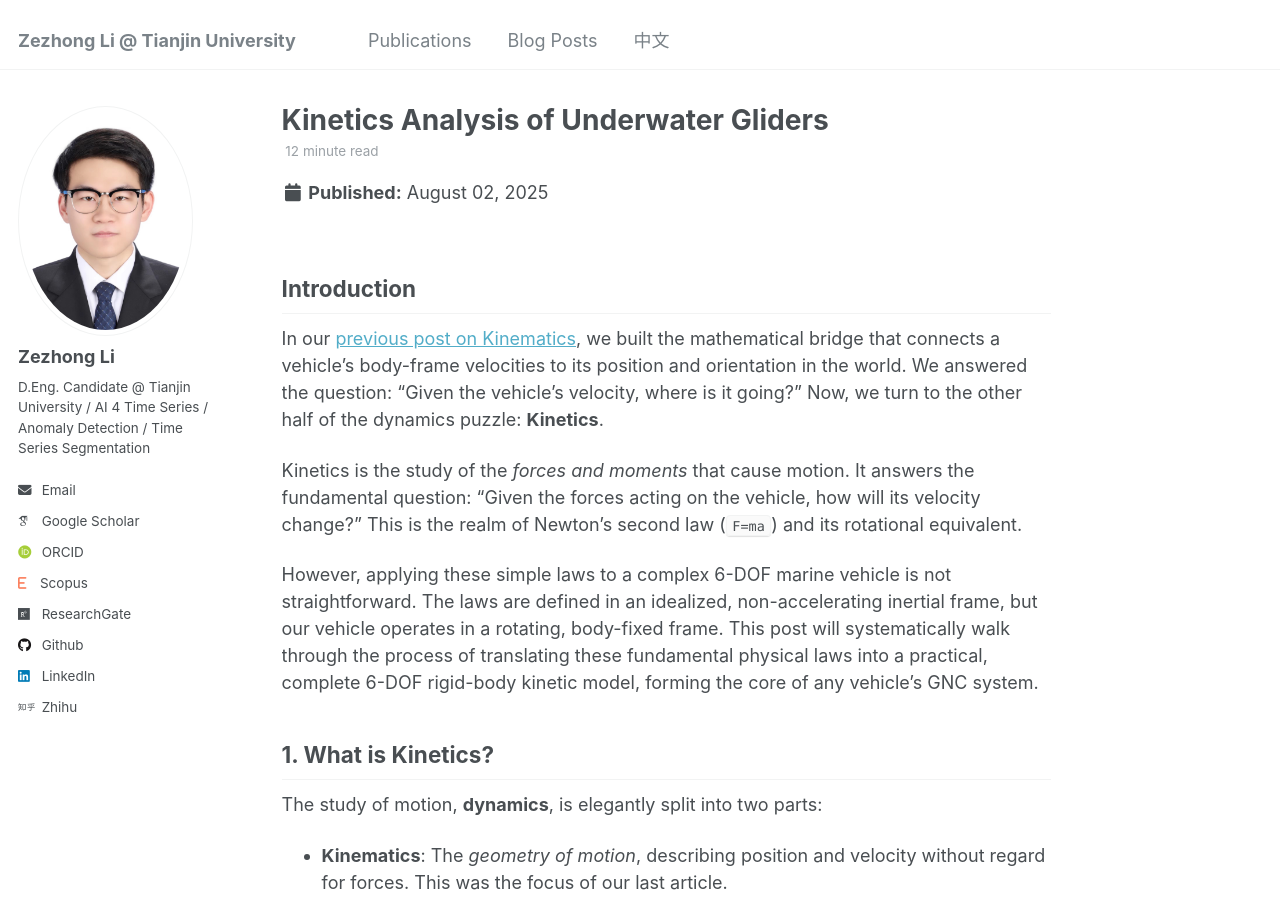
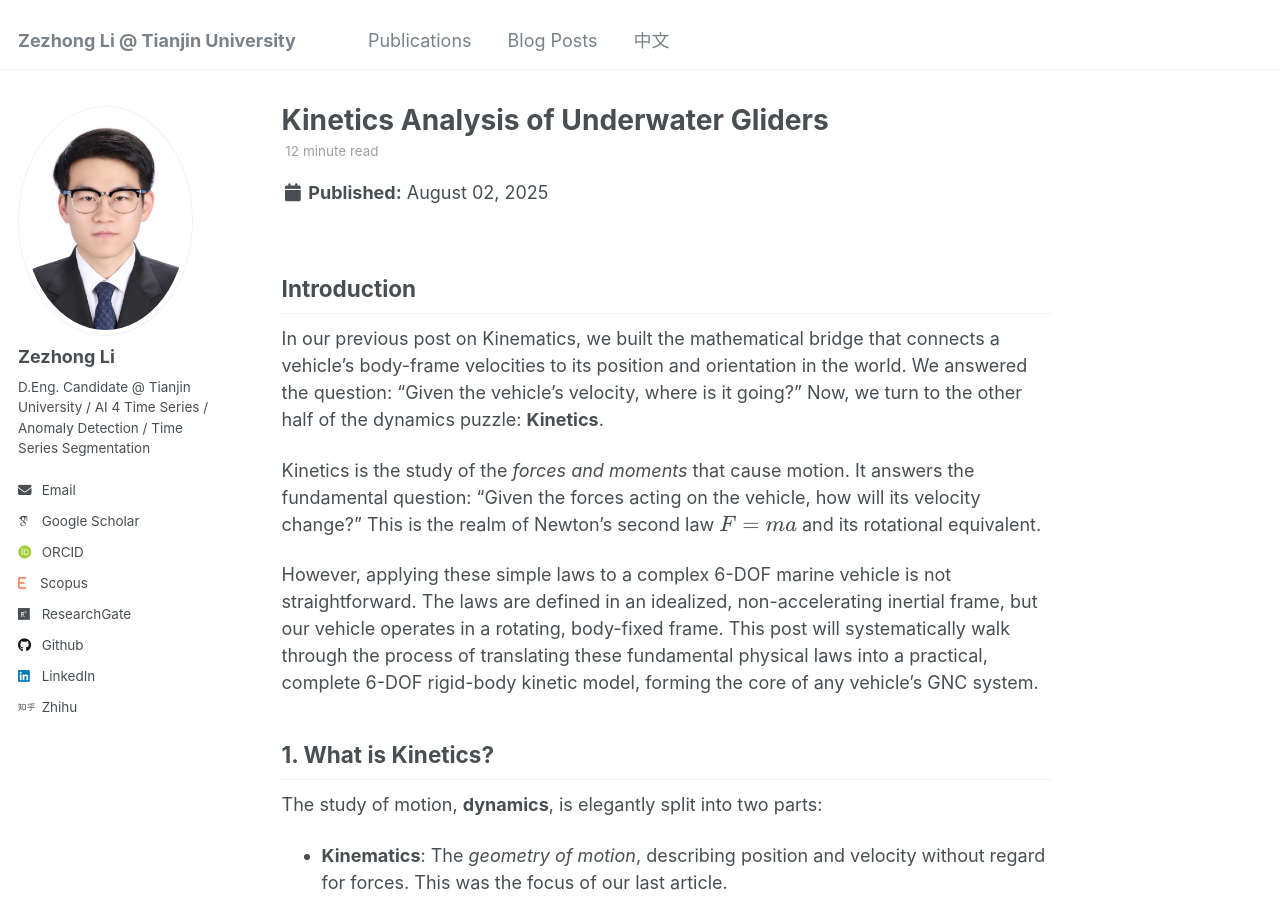
Before and after one commit to lzz19980125/lzz19980125.github.io, a Jekyll site: the page built from _posts/2025-8-2-Kinetics Analysis of Underwater Gliders.md, in a window 1280 px wide and 900 px high. Built offline with Jekyll 4.4.1, drawn with Linux system fonts in a browser that asks for light colours; some web fonts are replaced; some of the changed text lies outside the part shown.

```diff
--- a/_posts/2025-8-2-Kinetics Analysis of Underwater Gliders.md
+++ b/_posts/2025-8-2-Kinetics Analysis of Underwater Gliders.md
@@ -15,9 +15,9 @@ tags:
 
 ## Introduction
 
-In our [previous post on Kinematics](https://lzz19980125.github.io/posts/2025-7-28-Kinematic%20Analysis%20of%20Underwater%20Gliders), we built the mathematical bridge that connects a vehicle's body-frame velocities to its position and orientation in the world. We answered the question: "Given the vehicle's velocity, where is it going?" Now, we turn to the other half of the dynamics puzzle: **Kinetics**.
+In our previous post on Kinematics, we built the mathematical bridge that connects a vehicle's body-frame velocities to its position and orientation in the world. We answered the question: "Given the vehicle's velocity, where is it going?" Now, we turn to the other half of the dynamics puzzle: **Kinetics**.
 
-Kinetics is the study of the *forces and moments* that cause motion. It answers the fundamental question: "Given the forces acting on the vehicle, how will its velocity change?" This is the realm of Newton's second law (`F=ma`) and its rotational equivalent.
+Kinetics is the study of the *forces and moments* that cause motion. It answers the fundamental question: "Given the forces acting on the vehicle, how will its velocity change?" This is the realm of Newton's second law $$F=ma$$ and its rotational equivalent.
 
 However, applying these simple laws to a complex 6-DOF marine vehicle is not straightforward. The laws are defined in an idealized, non-accelerating inertial frame, but our vehicle operates in a rotating, body-fixed frame. This post will systematically walk through the process of translating these fundamental physical laws into a practical, complete 6-DOF rigid-body kinetic model, forming the core of any vehicle's GNC system.
 
@@ -81,7 +81,7 @@ The **Transport Theorem**, or the rule for differentiating a vector in a moving
 
 $$ \frac{d}{dt}(a) \bigg|_i = \frac{d}{dt}(a) \bigg|_b + \omega_{ib} \times a $$
 
-*   **Intuitive Explanation:** Imagine standing on a spinning merry-go-round (`{b}`) and extending your arm (`a`). An observer on the ground (`{i}`) sees your arm's velocity (`d(a)/dt|_i`) as a combination of two things: how fast you are moving your arm relative to the merry-go-round (`d(a)/dt|_b`), plus the velocity imparted to your arm simply by the merry-go-round's rotation (`\omega_{ib} \times a`).
+*   **Intuitive Explanation:** Imagine standing on a spinning merry-go-round `{b}` and extending your arm $$a$$. An observer on the ground (`{i}`) sees your arm's velocity $$d(a)/dt|_i$$ as a combination of two things: how fast you are moving your arm relative to the merry-go-round $$d(a)/dt|_b$$, plus the velocity imparted to your arm simply by the merry-go-round's rotation $$\omega_{ib} \times a$$.
 
 This theorem is our bridge between the two reference frames.
 
@@ -91,11 +91,11 @@ Let's apply the Transport Theorem to Newton's Second Law. We start with the law
 
 $$ f_g = \frac{d}{dt} (m v_{ng}) \bigg|_n = m \frac{d v_{ng}}{dt} \bigg|_n $$
 
-Now, we use the theorem to express the inertial derivative `d/dt|_n` in terms of the body-frame derivative `d/dt|_b`:
+Now, we use the theorem to express the inertial derivative $$d/dt|_n$$ in terms of the body-frame derivative $$d/dt|_b$$:
 
 $$ f_g^b = m \left( \frac{d v_{ng}^b}{dt} \bigg|_b + \omega_{nb}^b \times v_{ng}^b \right) $$
 
-Here, we've expressed all vectors in the BODY frame `{b}`. Using dot notation for the body-frame derivative (`\dot{v} = dv/dt|_b`), we get:
+Here, we've expressed all vectors in the BODY frame `{b}`. Using dot notation for the body-frame derivative $$\dot{v} = dv/dt|_b$$, we get:
 
 $$ f_g^b = m (\dot{v}_{ng}^b + \omega_{nb}^b \times v_{ng}^b) $$
 
@@ -128,6 +128,7 @@ $$
 \begin{bmatrix} v_{ng}^b \\ \omega_{nb}^b \end{bmatrix} =
 \begin{bmatrix} f_g^b \\ m_g^b \end{bmatrix}
 $$
+
 (Note: we used the skew-symmetric matrix $$S(\cdot)$$ to represent the cross product, e.g., $$a \times b = S(a)b$$).
 
 This is a major step forward! The matrices represent the mass ($$M_{RB}^{CG}$$) and Coriolis ($$C_{RB}^{CG}$$) terms for a system described about its CG. Notice the block-diagonal structure; at the CG, linear and angular dynamics are decoupled in the mass matrix.
@@ -146,6 +147,7 @@ Therefore, we must perform a final transformation to express the equations of mo
 First, we need to relate the velocities of the CG and the CO. The velocity of the CG ($$v_{ng}$$) is the velocity of the CO ($$v_{nb}$$) plus the velocity of the CG relative to the CO due to the body's rotation.
 
 $$ v_{ng}^b = v_{nb}^b + \omega_{nb}^b \times r_{bg}^b $$
+
 where $$r_{bg}^b$$ is the vector from the CO to the CG.
 
 This relationship, along with the fact that angular velocity is the same for the whole rigid body ($$\omega_{ng}^b = \omega_{nb}^b$$), can be written compactly using a transformation matrix, often called the **H-matrix**:
@@ -173,6 +175,7 @@ $$ (H^{-T} M_{RB}^{CG} H^{-1}) \dot{\nu}_b + (H^{-T} C_{RB}^{CG} H^{-1}) \nu_b =
 This gives us the final mass and Coriolis matrices about the CO:
 
 $$ M_{RB} = H^{-T} M_{RB}^{CG} H^{-1} $$
+
 $$ C_{RB}(\nu_b) = H^{-T} C_{RB}^{CG}(H^{-1}\nu_b) H^{-1} $$
 
 ### 5.3 The Power of the Parallel-Axis Theorem
@@ -182,6 +185,7 @@ Let's expand the new mass matrix $$M_{RB}$$. Performing the matrix multiplicatio
 $$
 M_{RB} = \begin{bmatrix} m I_{3\times3} & -m S(r_{bg}^b) \\ m S(r_{bg}^b) & I_g^b - m S(r_{bg}^b)S(r_{bg}^b) \end{bmatrix}
 $$
+
 The bottom-right block, $$I_g^b - m S(r_{bg}^b)S(r_{bg}^b)$$, is of special interest. This is precisely the mathematical expression for the **Huygens-Steiner Parallel-Axis Theorem**, which transforms the inertia tensor from being about the CG to being about the new origin, CO. We can define this as the inertia tensor about the CO:
 
 $$ I_b = I_g^b - m S^2(r_{bg}^b) $$
@@ -205,6 +209,7 @@ where:
     $$
     C_{RB}(\nu) = \begin{bmatrix} 0_{3\times3} & -m S(v_1) - m S(S(v_2)r_{bg}^b) \\ -m S(v_1) - m S(S(v_2)r_{bg}^b) & -S(I_b v_2) \end{bmatrix}
     $$
+
     (where $$\nu = [v_1^T, v_2^T]^T$$). The skew-symmetry property is vital in control theory, as it implies that the Coriolis and centripetal forces do no work on the system ($$\nu^T C_{RB} \nu = 0$$), a key element in proving the stability of many nonlinear control laws.
 
 ## Conclusion
```
